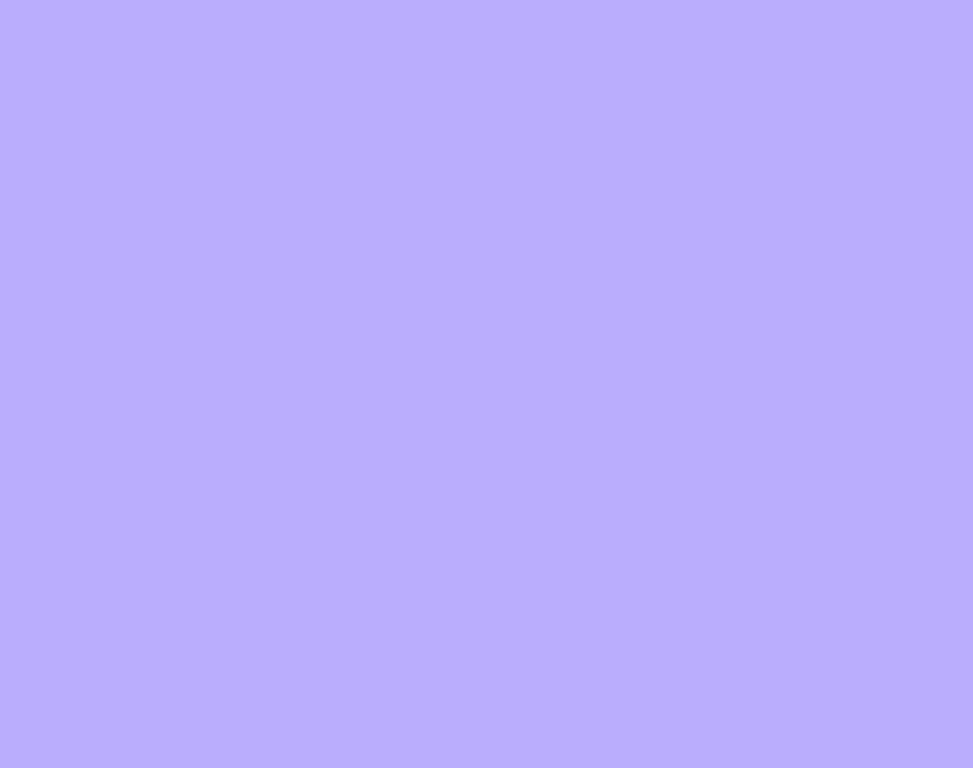
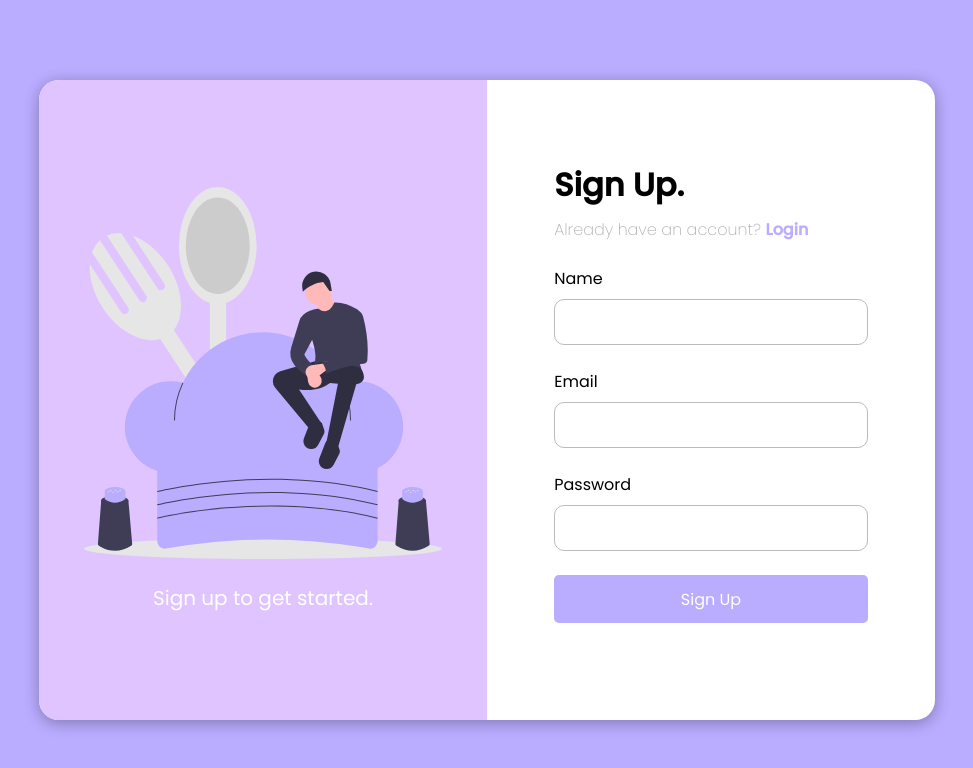
Before and after one commit to loganveik/the_chat_factor, a React (Create React App) app: page /signup in a window 1280 px wide. Shown: the top 768 px of the page, without its empty margins (153-1126 px from the left). Built offline with nearby package versions, Linux system fonts and the light colour scheme.

Commit message:
created sign up page

```diff
--- a/src/App.js
+++ b/src/App.js
@@ -10,8 +10,8 @@ function App() {
     <div className="App">
       <Switch>
         <Route exact path='/' component={loginPage}/>
-        {/* <Route path='/signup' component={signupPage}/>
-        <Route path='create' component={createPage}/>
+        <Route path='/signup' component={signupPage}/>
+        {/* <Route path='create' component={createPage}/>
         <Route path='library' component={libraryPage}/> */}
       </Switch>
     </div>
--- a/src/pages/login/login.css
+++ b/src/pages/login/login.css
@@ -64,7 +64,7 @@ form p {
     font-weight: lighter;
 }
 
-form p a {
+form p #signupLink {
     color: #bbadff;
     font-weight: bold;
     cursor: pointer;
--- a/src/pages/login/login.js
+++ b/src/pages/login/login.js
@@ -1,5 +1,6 @@
 import './login.css';
 import React from 'react';
+import { Link } from 'react-router-dom';
 import loginImg from '../../images/login-undraw.svg';
 
 function loginPage() {
@@ -13,7 +14,7 @@ function loginPage() {
                 <div className="form">
                     <form>
                         <h1>Login.</h1>
-                        <p>Don't have an account? <a>Sign Up</a></p>
+                        <p>Don't have an account? <Link id='signupLink' to='/signup'>Sign Up</Link></p>
                         <div className="input-group">
                             <label>Email</label>
                             <input type="email" />
--- a/src/pages/signup/signup.css
+++ b/src/pages/signup/signup.css
@@ -0,0 +1,144 @@
+html {
+    background-color: #baacff;
+}
+
+.container {
+    width: 100%;
+    height: 100vh;
+    display: flex;
+    justify-content: center;
+    align-items: center;
+}
+
+.login {
+    display: flex;
+    width: 70%;
+    height: 80%;
+    background-color: white;
+    border-radius: 20px;
+    box-shadow: 0 3px 15px rgb(0 0 0 / 0.3);
+    overflow: hidden;
+}
+
+.info {
+    background-color: #e0c4ff;
+    height: 100%;
+    width: 50%;
+    display: flex;
+    flex-direction: column;
+    justify-content: center;
+    align-items: center;
+}
+
+.info img {
+    width: 80%;
+}
+
+.info h2 {
+    color: white;
+    text-align: center;
+    margin: 1.5rem 0 0;
+    width: 100%;
+    font-size: 1.25rem;
+    font-weight: 400;
+}
+
+.form {
+    height: 100%;
+    width: 50%;
+    display: flex;
+    justify-content: center;
+    align-items: center;
+}
+
+form {
+    width: 70%;
+}
+
+form h1 {
+    margin: 0.5rem 0;
+}
+
+form p {
+    color: #afafaf;
+    font-weight: lighter;
+}
+
+form p #loginLink {
+    color: #bbadff;
+    font-weight: bold;
+    cursor: pointer;
+}
+
+form p a:hover {
+    text-decoration: underline;
+}
+
+.input-group, .button-group {
+    width: 100%;
+}
+
+.input-group {
+    display: flex;
+    flex-direction: column;
+    margin: 1rem 0;
+}
+
+.input-group label {
+    margin: 0.5rem 0;
+}
+
+.input-group input {
+    border: none;
+    padding: 0.75rem;
+    border: 1px solid #bbbbbb;
+    border-radius: 10px;
+    outline: none;
+}
+
+.input-group input:focus {
+    border: 1px solid #baacff;
+}
+
+.button-group {
+    margin: 1.5rem 0;
+}
+
+.button-group button {
+    outline: none;
+    border: none;
+    width: 100%;
+    padding: 0.7rem 0;
+    border-radius: 5px;
+    background-color: #baacff;
+    color: white;
+    cursor: pointer;
+    font-size: 1rem;
+    transition: 0.25s;
+}
+
+.button-group button:hover {
+    background-color: #a795ff;
+}
+
+@media(max-width: 850px) {
+    .info {
+        display: none;
+    }
+    .form {
+        width: 100%;
+    }
+    form {
+        width: 80%;
+    }
+    .login {
+        align-items: center;
+        justify-content: center;
+    }
+}
+
+@media(max-width: 500px) {
+    form {
+        width: 80%;
+    }
+}
--- a/src/pages/signup/signup.js
+++ b/src/pages/signup/signup.js
@@ -0,0 +1,40 @@
+import './signup.css';
+import React from 'react';
+import { Link } from 'react-router-dom';
+import signupImg from '../../images/signup-undraw.svg';
+
+function signupPage() {
+    return (
+        <div className="container">
+            <div className="login">
+                <div className="info">
+                    <img src={signupImg} />
+                    <h2>Sign up to get started.</h2>
+                </div>
+                <div className="form">
+                    <form>
+                        <h1>Sign Up.</h1>
+                        <p>Already have an account? <Link id='loginLink' to='/'>Login</Link></p>
+                        <div className="input-group">
+                            <label>Name</label>
+                            <input type="text" />
+                        </div>
+                        <div className="input-group">
+                            <label>Email</label>
+                            <input type="email" />
+                        </div>
+                        <div className="input-group">
+                            <label>Password</label>
+                            <input type="password" />
+                        </div>
+                        <div className="button-group">
+                            <button type="submit">Sign Up</button>
+                        </div>
+                    </form>
+                </div>
+            </div>
+        </div>
+    )
+}
+
+export default signupPage;
```
Also changed, not shown: src/images/signup-undraw.svg (added).
